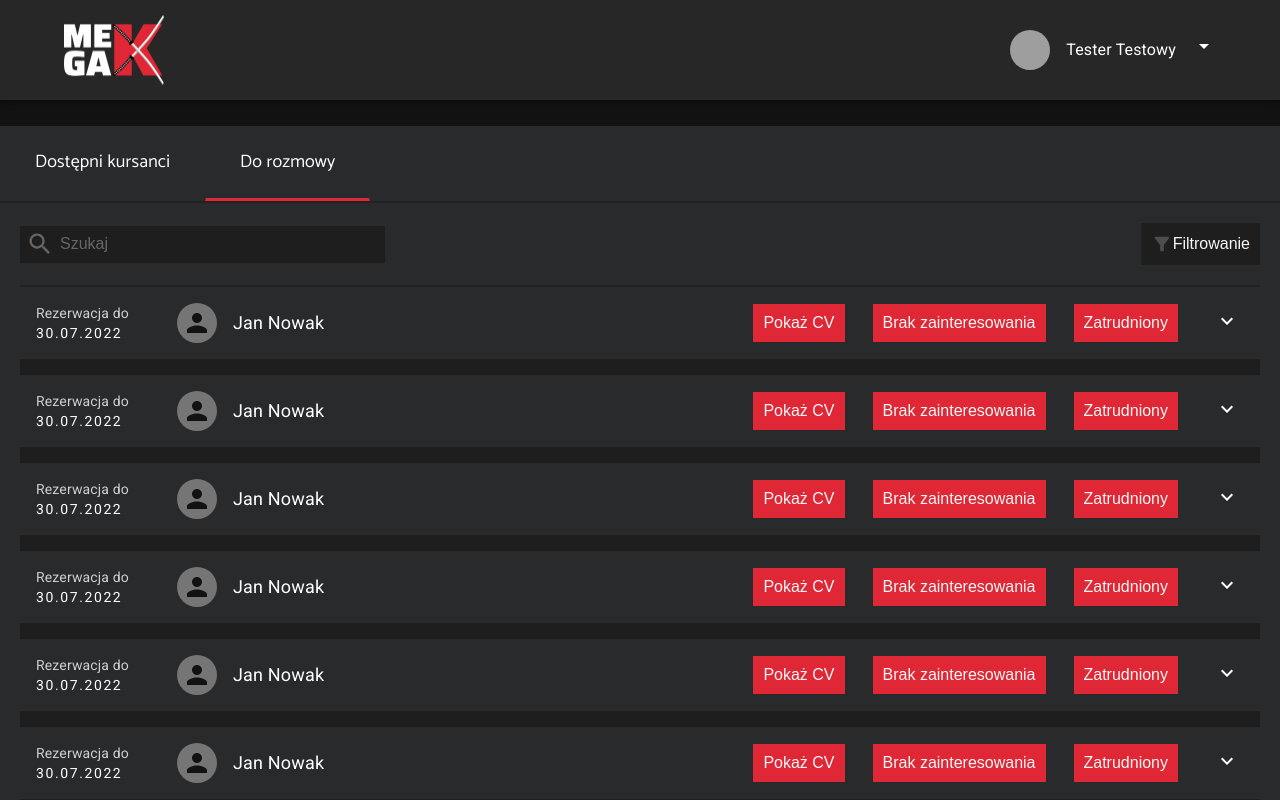
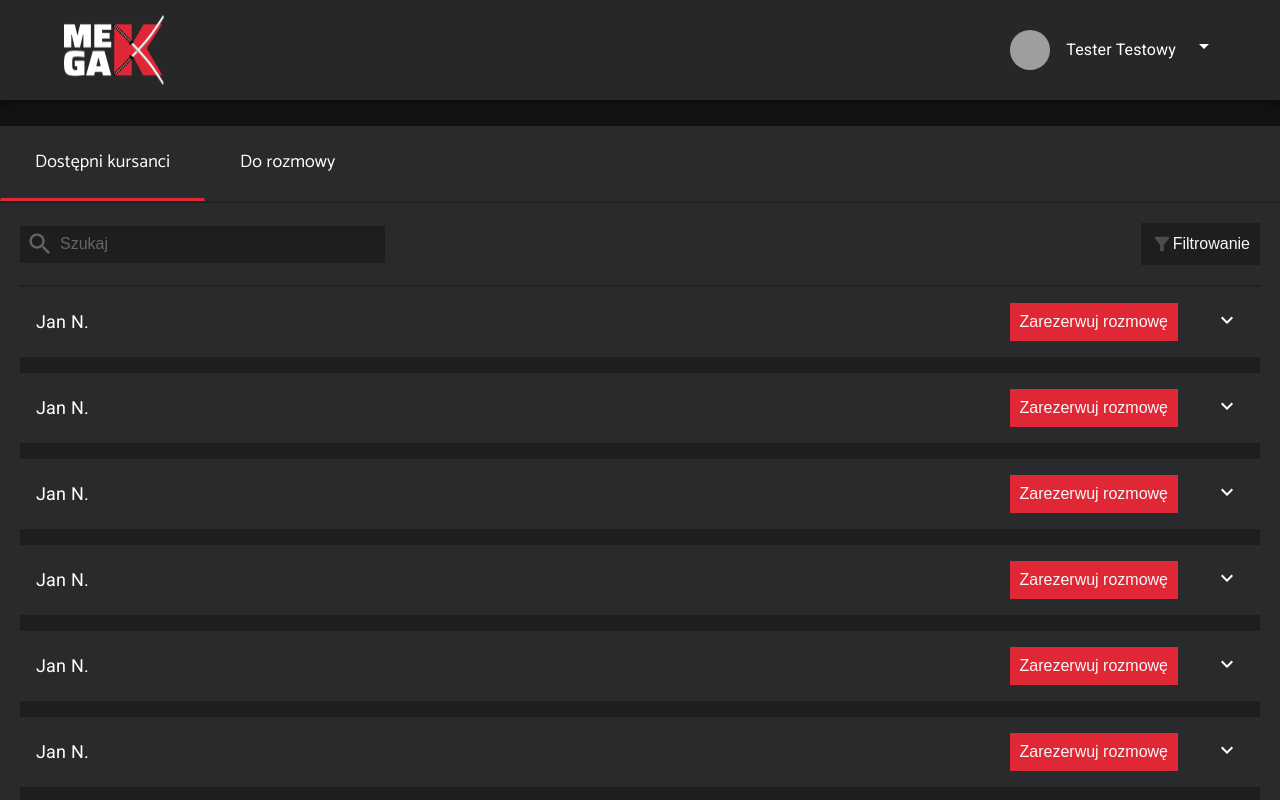
Before and after one commit to NorbertAll/headHunterApp, a React (Create React App) app in the folder frontend/: page /students in a window 1280 px wide. Shown: the top 800 px of the page. Built offline with nearby package versions, Linux system fonts and the light colour scheme; grey boxes are pictures that could not be loaded.

Commit message:
overall fixes to StudentsList

```diff
--- a/frontend/src/components/StudentsList/Row.tsx
+++ b/frontend/src/components/StudentsList/Row.tsx
@@ -10,7 +10,7 @@ import { ActionButton } from './styles';
 import { IStudent } from './types';
 
 const StyledTableRow = styled(TableRow)(() => ({
-  borderBottom: '16px solid #1E1E1F',
+
   display: 'flex',
   alignItems: 'center',
   justifyContent: 'space-between',
@@ -43,6 +43,24 @@ const StyledTableRow = styled(TableRow)(() => ({
       fontSize: 14,
       color: '#CFCFCF'
     }
+  },
+  '& .actions-container': {
+    display: 'flex',
+    padding: 0,
+    '@media (max-width: 576px)' : {
+      flexDirection: 'column',
+      justifyContent: 'center',
+    },
+  },
+  '& .buttons': {
+    // padding: 0,
+    '@media (max-width: 576px)' : {
+      display: 'flex',
+      flexDirection: 'column',
+      '& button': {
+        marginBottom: '.5rem',
+      }
+    },
   }
 }));
 
@@ -53,9 +71,12 @@ interface IProps {
   // I use intterface from development test data
   student: IStudent
   activeTab: string
+  handleBookInterview: (id: string | number) => void
+  handleStudentNoInterest: (id: string | number) => void
+  handleStudentHired: (id: string | number) => void
 }
 
-const Row = ({ student, index, activeTab, tabLength = 0 }: IProps) => {
+const Row = ({ student, index, activeTab, tabLength = 0, handleBookInterview, handleStudentNoInterest, handleStudentHired }: IProps) => {
   const [ subrowOpen, setSubrowOpen ] = useState(false)
   return (
     <>
@@ -77,12 +98,17 @@ const Row = ({ student, index, activeTab, tabLength = 0 }: IProps) => {
           }
           </TableCell>
         </TableCell>
-        <TableCell style={{ padding: 0, display: 'flex' }}>
-          <TableCell>
-            {activeTab === c.STUDENTS && <ActionButton className='m-l-sm'>Zarezerwuj rozmowę</ActionButton>}
-            {activeTab === c.INTERVIEWS && <ActionButton className='m-l-sm'>Pokaż CV</ActionButton>}
-            {activeTab === c.INTERVIEWS && <ActionButton className='m-l-sm'>Brak zainteresowania</ActionButton>}
-            {activeTab === c.INTERVIEWS && <ActionButton className='m-l-sm'>Zatrudniony</ActionButton>}
+        <TableCell className='actions-container'>
+          <TableCell className='buttons'>
+            {activeTab === c.STUDENTS && <ActionButton className='m-l-sm' onClick={() => handleBookInterview(student.id_student)}>Zarezerwuj rozmowę</ActionButton>}
+            {activeTab === c.INTERVIEWS && (
+              <ActionButton className='m-l-sm'>
+                {/* Should be link to student's CV */}
+                Pokaż CV
+              </ActionButton>
+            )}
+            {activeTab === c.INTERVIEWS && <ActionButton className='m-l-sm' onClick={() => handleStudentNoInterest(student.id_student)}>Brak zainteresowania</ActionButton>}
+            {activeTab === c.INTERVIEWS && <ActionButton className='m-l-sm' onClick={() => handleStudentHired(student.id_student)}>Zatrudniony</ActionButton>}
 
           </TableCell>
           <TableCell>
--- a/frontend/src/components/StudentsList/StudentsList.tsx
+++ b/frontend/src/components/StudentsList/StudentsList.tsx
@@ -44,12 +44,13 @@ const testData = Array.from(Array(10)).map(() => ({
 
 
 const StudentsList = () => {
-  const [activeTab, setActiveTab] = useState(c.INTERVIEWS);
-  const [students] = useState(() => testData)
+  const [activeTab, setActiveTab] = useState(c.STUDENTS);
+  const [students] = useState(() => testData) // add logic for fetching data from backend
   const [searchValue, setSearchValue] = useState('')
   const [entries, setEntries] = useState(10)
   const [page, setPage] = useState(1)
   const pages = students?.length ? Math.ceil(students.length / entries) : 1
+  const tabLength = students?.length ?? 0
 
   const changeActiveTab = useCallback((tabName: string) => setActiveTab(tabName), [])
 
@@ -66,6 +67,12 @@ const StudentsList = () => {
     if (direction === DIRECTION.inc) return setPage(prev => prev + 1)
     if (direction === DIRECTION.dec) return setPage(prev => prev - 1)
   }
+  // TODO after backend is connected
+  const handleBookInterview = (id: string | number) => { console.log(id) }
+
+  const handleStudentNoInterest = (id: string | number) => { console.log(id) }
+
+  const handleStudentHired = (id: string | number) => { console.log(id) }
 
   return (
       <Container>
@@ -83,8 +90,17 @@ const StudentsList = () => {
             <Table>
               <TableBody>
                 {/* TODO slice nr of entries based on current page */}
-                {students?.length > 0 && students.map((item, index) => (
-                  <Row key={item.id_student} student={item} index={index} tabLength={students?.length} activeTab={activeTab}/>
+                {tabLength > 0 && students.map((item, index) => (
+                  <Row
+                    key={item.id_student}
+                    student={item}
+                    index={index}
+                    tabLength={tabLength}
+                    activeTab={activeTab}
+                    handleBookInterview={handleBookInterview}
+                    handleStudentNoInterest={handleStudentNoInterest}
+                    handleStudentHired={handleStudentHired}
+                  />
                 ))}
               </TableBody>
             </Table>
@@ -92,7 +108,7 @@ const StudentsList = () => {
           </ListContainer>
         </ContentContainer>
         <Pagination entries={entries} page={page} handleEntriesChange={handleEntriesChange} handlePageChange={handlePageChange} pages={pages}
-        tabLength={students?.length}/>
+        tabLength={tabLength}/>
       </Container>
   );
 };
--- a/frontend/src/components/StudentsList/Subrow.tsx
+++ b/frontend/src/components/StudentsList/Subrow.tsx
@@ -12,7 +12,8 @@ interface IProps {
 
 const StyledTableRow = styled(TableRow)(() => ({
   background: '#222324',
-  '&:last-child td, &:last-child th': {
+  borderBottom: '16px solid #1E1E1F',
+  '&:last-child': {
     border: 'none',
   },
   '& td': {
--- a/frontend/src/components/StudentsList/styles.ts
+++ b/frontend/src/components/StudentsList/styles.ts
@@ -102,10 +102,21 @@ export const ActionButton = styled.button<{color?: 'primary' | 'secondary'}>`
       default:
         return '#e02735'
     }
-  }
-  };
+  }};
   border: none;
   padding: 10px;
+  &:active {
+    background-color: ${props => {
+      switch (props.color) {
+        case 'primary':
+          return '#941520'
+        case 'secondary':
+          return '#171717'
+        default:
+          return '#941520'
+      }
+    }};
+  }
 `
 
 export const PaginationContainer = styled.div`
```
